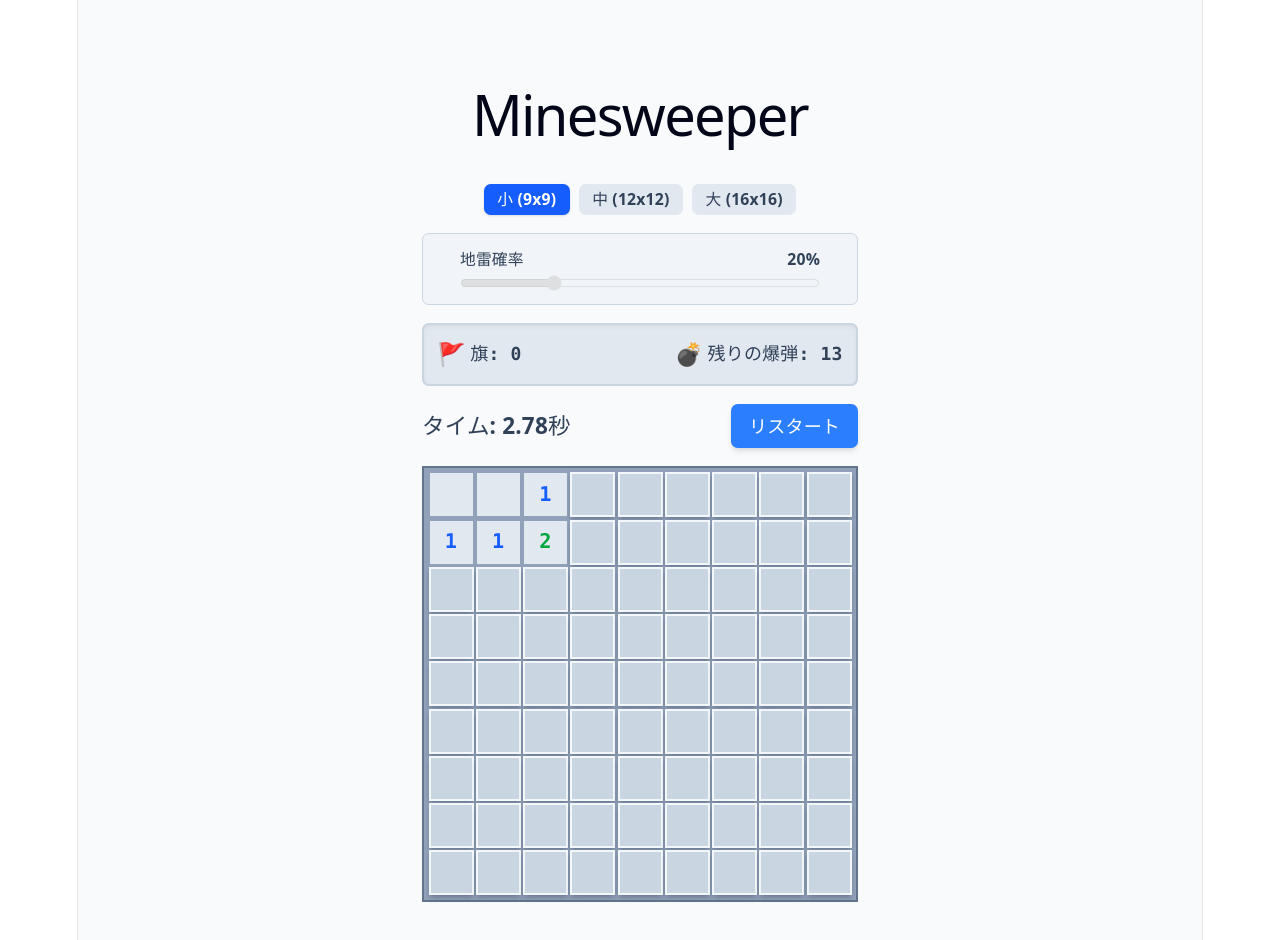
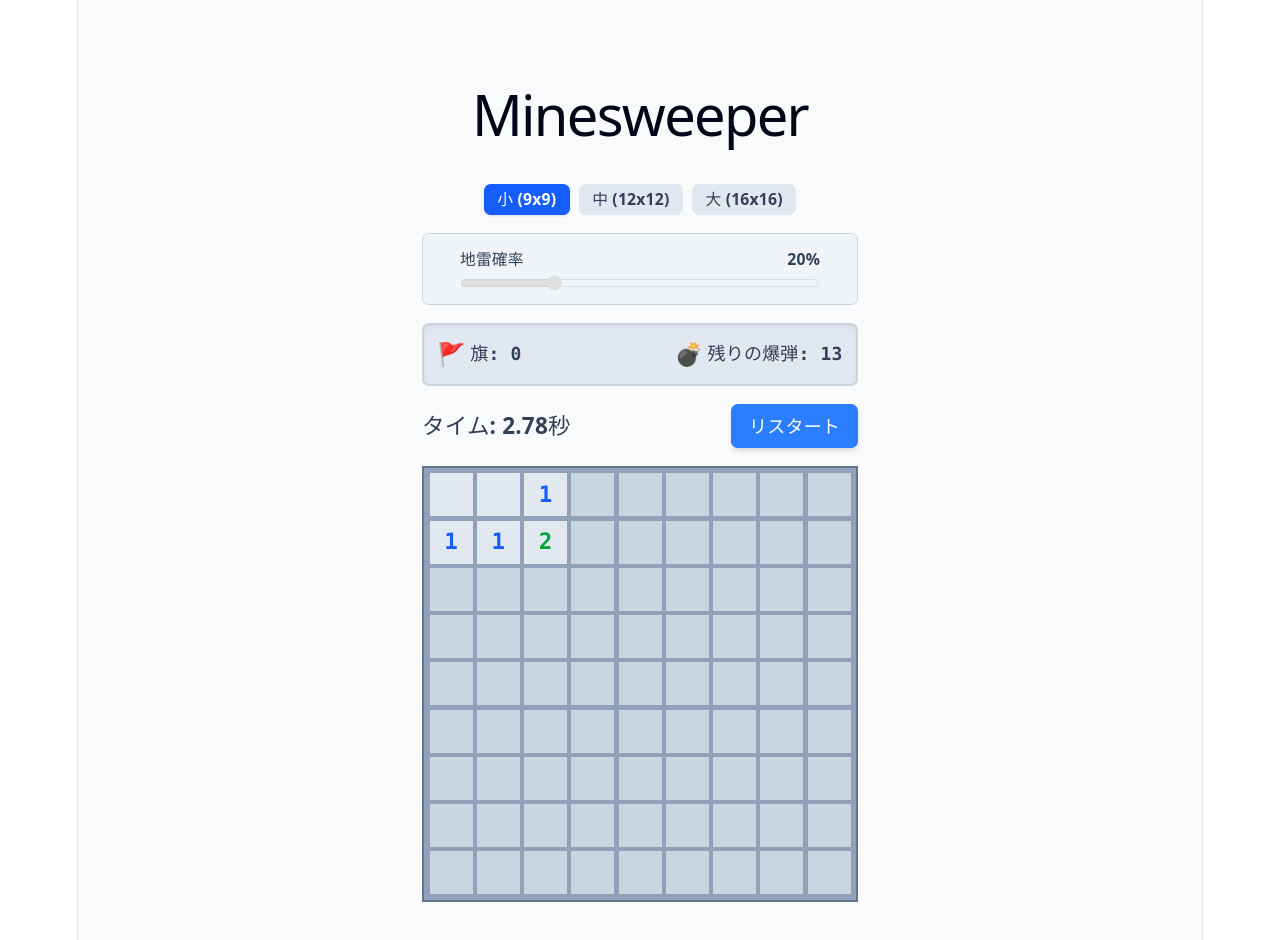
Before and after one commit to t-t328/minesweeper, a React (Vite) app: page / in a window 1280 px wide. Both pictures are taken after a click on the button 451 px from the left and 494 px from the top of the page. Shown: the top 940 px of the page. Built offline with nearby package versions, Linux system fonts and the light colour scheme.

Commit message:
adjust_board_style

```diff
--- a/src/App.tsx
+++ b/src/App.tsx
@@ -39,43 +39,47 @@ const createEmptyBoard = (cols: number, rows: number): CellData[] => {
 };
 
 // ---------------------------------------------------------
-// GridCellコンポーネントは元のコードのまま変更なしでOKです！
+// 修正版 GridCell コンポーネント（開いていないマスの影なし）
 // ---------------------------------------------------------
 function GridCell({ status, number = 0, isMine, exploded, onClick, onRightClick }: CellProps) {
+  // 共通のベーススタイル（サイズとFlexbox設定・1pxの均一ボーダー）
+  const baseStyle = "w-10 h-10 flex items-center justify-center font-mono font-bold text-xl select-none box-border border border-slate-400";
+
   if (status === "hidden") {
     return (
       <button
         onClick={onClick}
         onContextMenu={onRightClick}
-        className="
-        w-10 h-10
+        className={`
+        ${baseStyle}
+        // 影を削除し、フラットな背景色を設定
         bg-slate-300
-        border-t-2 border-l-2 border-white/80
-        border-b-2 border-r-2 border-slate-500
-        shadow-md shadow-slate-900/20
+        // ホバー時は少し明るく
         hover:bg-slate-200
-        active:border-t-slate-500 active:border-l-slate-500
-        active:border-b-white/80 active:border-r-white/80
-        active:shadow-inner active:shadow-slate-900/10
-        transition-all duration-75
-        flex items-center justify-center
-        font-mono font-bold text-xl
+        // クリック時はさらに明るく（沈み込みの代わりに）
+        active:bg-slate-200/50
+        transition-colors duration-75
         cursor-pointer
-        ">
+        `}
+      >
+        {/* 中身は空 */}
       </button>
     );
   }
-  // GridCell関数内の status === "revealed" の部分を修正
+
   if (status === "revealed") {
     if (isMine) {
       return (
-        <div className={`w-10 h-10 flex items-center justify-center font-bold text-xl border border-slate-400 ${exploded ? 'bg-red-500' : 'bg-slate-200'}`}>
+        <div className={`
+          ${baseStyle}
+          ${exploded ? 'bg-red-500' : 'bg-slate-200'}
+        `}>
           💣
         </div>
       );
     }
+
     const getNumberColor = (num: number) => {
-      // ...（既存の色分けコードそのまま）...
       switch (num) {
         case 1: return 'text-blue-600';
         case 2: return 'text-green-600';
@@ -88,10 +92,17 @@ function GridCell({ status, number = 0, isMine, exploded, onClick, onRightClick
         default: return 'text-transparent';
       }
     };
+
     return (
       <div
-        onClick={onClick} /* 👈 これを追加して、開いたマスもクリックできるようにする */
-        className="w-10 h-10 bg-slate-200 hover:bg-slate-300 border border-slate-400 flex items-center justify-center font-mono font-bold text-lg select-none cursor-pointer transition-colors" /* 👈 hoverやcursorを追加 */
+        onClick={onClick}
+        className={`
+          ${baseStyle}
+          bg-slate-200
+          hover:bg-slate-300
+          cursor-pointer
+          transition-colors
+        `}
       >
         {number > 0 ? (
           <span className={getNumberColor(number)}>{number}</span>
@@ -101,21 +112,23 @@ function GridCell({ status, number = 0, isMine, exploded, onClick, onRightClick
       </div>
     );
   }
+
   if (status === "flagged") {
     return (
       <button
         onContextMenu={onRightClick}
-        className="
-          w-10 h-10 bg-slate-300
-          border-t-2 border-l-2 border-white/80
-          border-b-2 border-r-2 border-slate-500
-          flex items-center justify-center text-xl cursor-pointer
-        "
+        className={`
+          ${baseStyle}
+          bg-slate-300
+          cursor-pointer
+        `}
       >
         🚩
       </button>
     );
   }
+
+  return null;
 }
 
 // ---------------------------------------------------------
```
